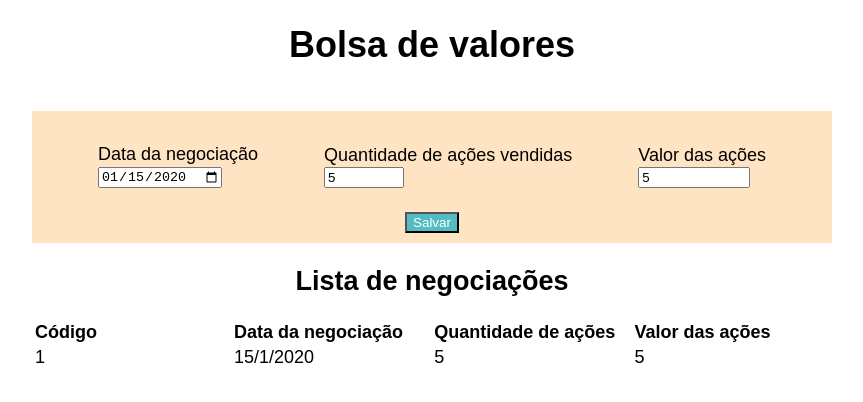
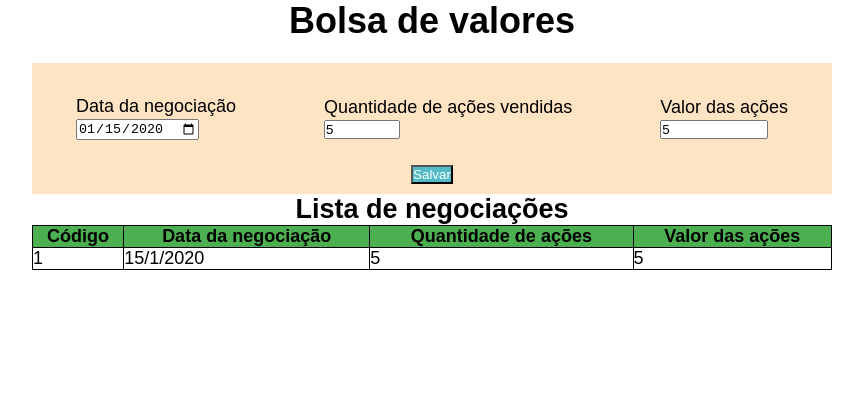
Before and after one commit to huitson-pereira/git-bolsa-valores, a plain HTML site: page app/index.html in a window 1280 px wide. Both pictures are taken after typing "2020-01-15", "5", "5" into the empty fields and a click on the button "Salvar". Shown: the whole page, without its empty margins (208-1071 px from the left). Drawn offline with Linux system fonts and the light colour scheme.

Commit message:
Consulta valor maior que 5000

```diff
--- a/app/css/estilo.css
+++ b/app/css/estilo.css
@@ -1,3 +1,7 @@
+*{
+    margin: 0 auto;
+    padding: 0;
+}
 html, body {
     height: 100%;
 }
@@ -25,14 +29,23 @@ body {
     align-items: center;
 }
 table{
-    margin: auto;
+    width: 100%;
+    border-collapse: collapse;
 }
-table tr td{
-    width: 200px;
+table, th, td{
+    border: 1px solid black;
 }
 th{
-    width: 200px;
-    text-align: left;
+    text-align: center;
+    background-color: #4caf50;
+}
+td{
+    height: 20px;
+    vertical-align: bottom;
+}
+.maxWidth{
+    max-width: 800px;
+    width: 100%;
 }
 .form{
     background-color: bisque;
--- a/app/index.html
+++ b/app/index.html
@@ -30,7 +30,7 @@
                     <button class="btn btn-primary" type="submit" id="bt-salvar">Salvar</button>
                 </form>
             </div>
-            <div id="div-tabela">
+            <div id="div-tabela" class="maxWidth">
                 <h2 id="titulo-tabela">Lista de negociações</h2>
                 <table id="tb-lista">
                     <thead>
--- a/app/js/controllers/negociacaoController.js
+++ b/app/js/controllers/negociacaoController.js
@@ -28,6 +28,7 @@ export class NegociacaoController{
         view.atualizarTabelaNegociacoes(dataNegociacao, quantidade, valor);
 
 
-        console.log(this.#listaNegociacao.negociacao);
+        /*console.log(this.#listaNegociacao.negociacao);*/
+        console.log(this.#listaNegociacao.pequisaNegociacoes());
     }
 }
--- a/app/js/models/listaNegociacoes.js
+++ b/app/js/models/listaNegociacoes.js
@@ -5,6 +5,22 @@ export class ListaNegociacao{
         this.#negociacao.push(negociacao);
     }
 
+    consultaPorValorMaiorQue(valor){
+        var listaTabela = [].concat(this.#negociacao);
+        let listaRetorno =[];
+
+        for(let i = 0; i < listaTabela.length; i++){
+            if(listaTabela[i].valor > valor) {
+                listaRetorno.push(listaTabela[i]);
+            }
+        }
+
+        return listaRetorno;
+    };
+
+    pequisaNegociacoes = () => this.consultaPorValorMaiorQue(5000);
+
+
     get negociacao(){
         return [].concat(this.#negociacao);
     }
```
